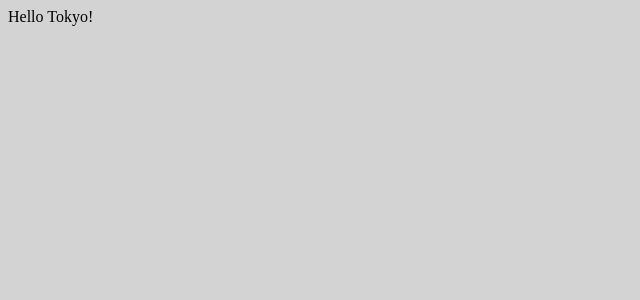
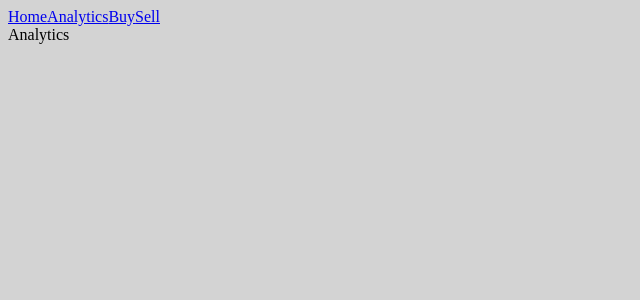
Before and after one commit to travishuff/banana-tracker, a React (Vite) app: page /analytics in a window 1280 px wide. Shown: the top 300 px of the page, without its empty margins (0-640 px from the left). Built offline with nearby package versions, Linux system fonts and the light colour scheme.

Commit message:
Set up routing 🛣

```diff
--- a/package.json
+++ b/package.json
@@ -38,6 +38,7 @@
     "prettier": "^1.17.0"
   },
   "dependencies": {
+    "@reach/router": "^1.2.1",
     "react": "^16.8.6",
     "react-dom": "^16.8.6"
   }
--- /dev/null
+++ b/src/Analytics.js
@@ -0,0 +1,9 @@
+import React from 'react'
+
+class Analytics extends React.Component {
+  render() {
+    return <div>Analytics</div>
+  }
+}
+
+export default Analytics
--- a/src/App.js
+++ b/src/App.js
@@ -1,11 +1,30 @@
 import React from 'react'
 import { render } from 'react-dom'
+import { Router, Link } from '@reach/router'
 
 import './css/app.css'
 
+import Analytics from './Analytics'
+import Buy from './Buy'
+import Sell from './Sell'
+
 class App extends React.Component {
   render() {
-    return <div>Hello Tokyo!</div>
+    return (
+      <div>
+        <header>
+          <Link to="/">Home</Link>
+          <Link to="/analytics">Analytics</Link>
+          <Link to="/buy">Buy</Link>
+          <Link to="/sell">Sell</Link>
+          <Router>
+            <Analytics path="/analytics" />
+            <Buy path="/buy" />
+            <Sell path="/sell" />
+          </Router>
+        </header>
+      </div>
+    )
   }
 }
 
--- /dev/null
+++ b/src/Buy.js
@@ -0,0 +1,9 @@
+import React from 'react'
+
+class Buy extends React.Component {
+  render() {
+    return <div>Buy</div>
+  }
+}
+
+export default Buy
--- /dev/null
+++ b/src/Sell.js
@@ -0,0 +1,9 @@
+import React from 'react'
+
+class Sell extends React.Component {
+  render() {
+    return <div>Sell</div>
+  }
+}
+
+export default Sell
```
Also changed, not shown: 1 other file (tests, documents, lock files or other folders).
